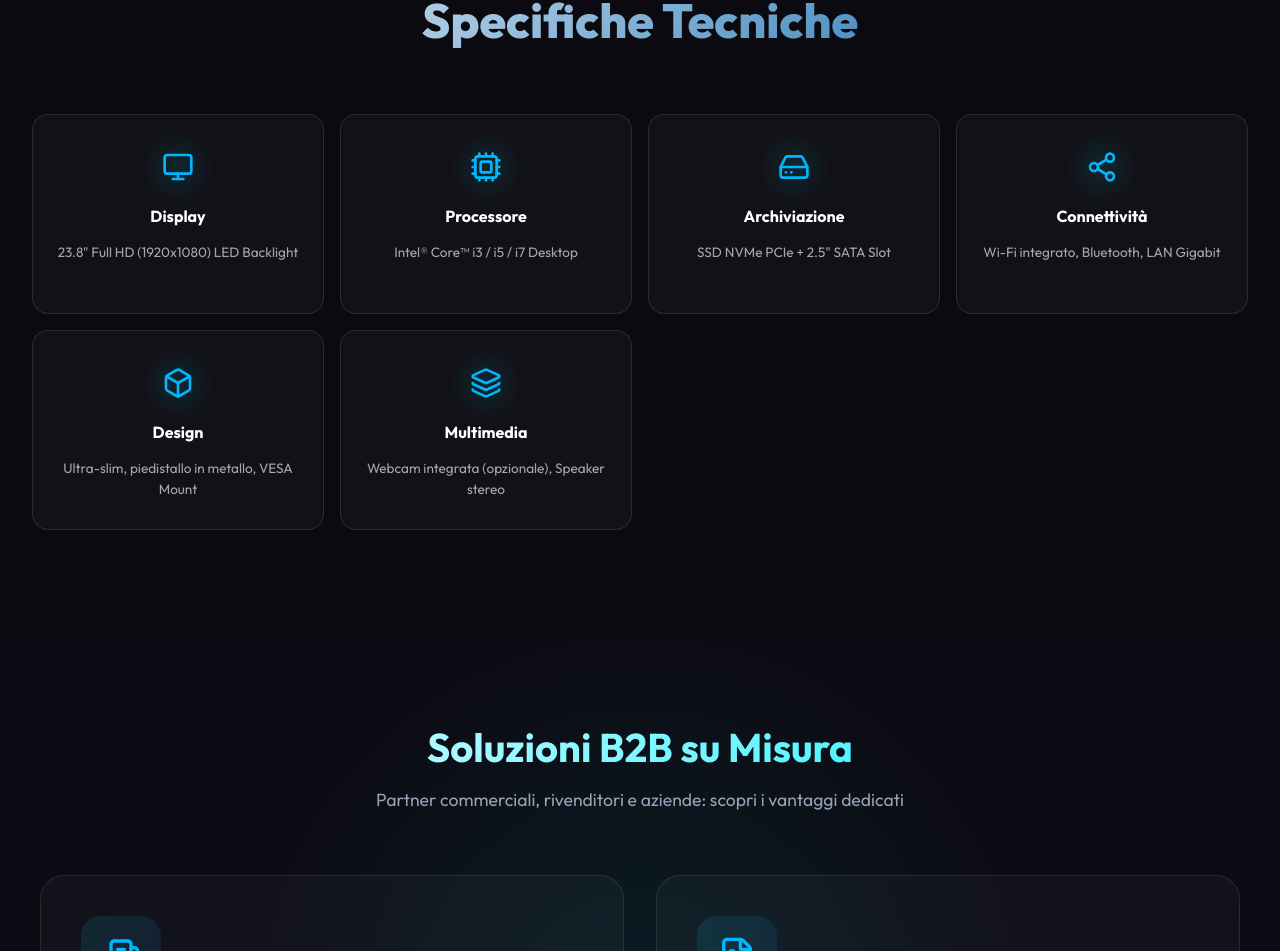
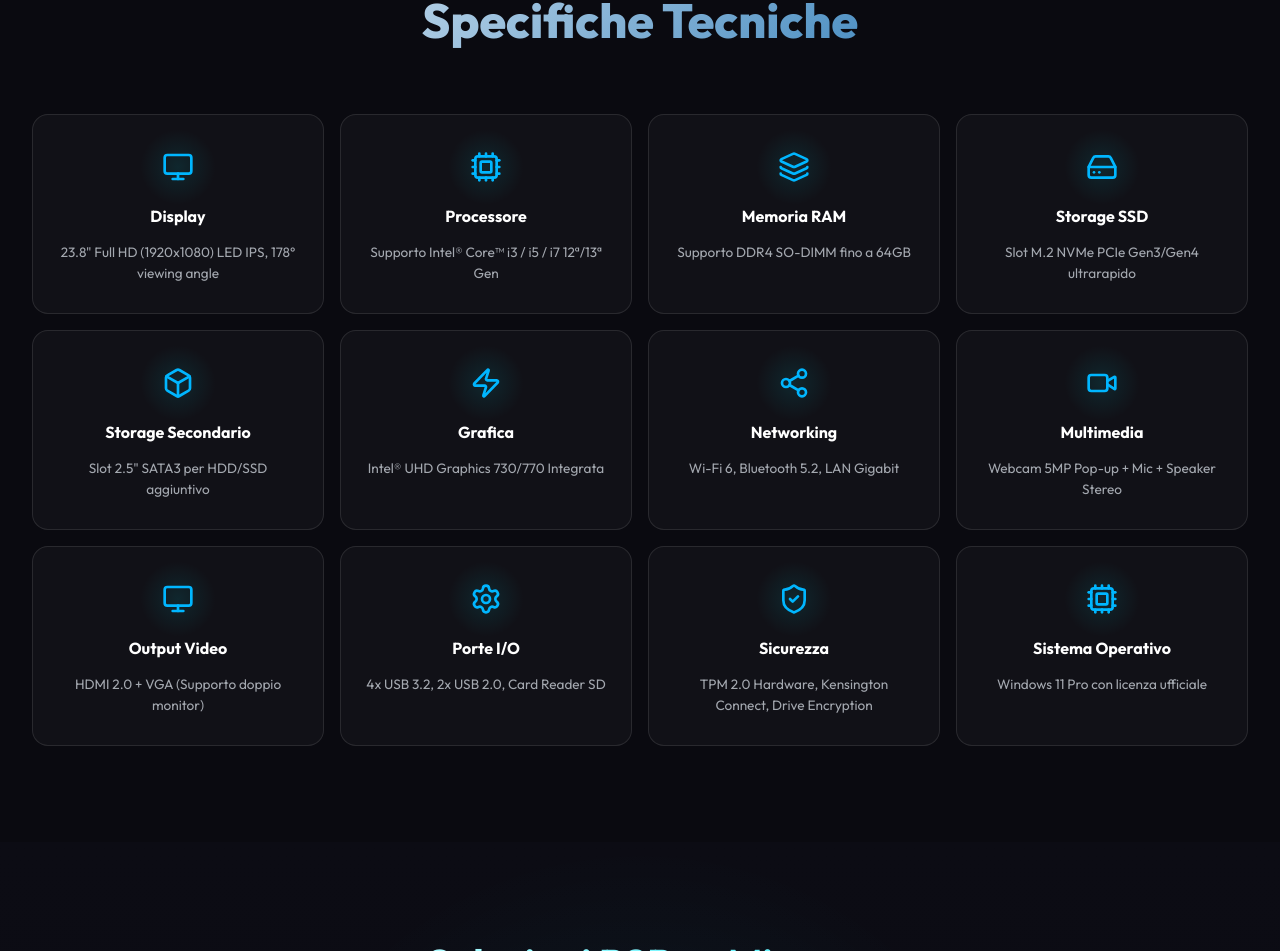
Before and after one commit to Wrd12IG/winblu, a Next.js app: page /linea-evision-standard in a window 1280 px wide. Shown: the part 962-1913 px from the top of the page. Built offline with nearby package versions, Linux system fonts and the light colour scheme.

Commit message:
fix(evision): restore full 12 technical specifications for Standard and M-Touch models

```diff
--- a/src/app/linea-evision-standard/page.tsx
+++ b/src/app/linea-evision-standard/page.tsx
@@ -8,7 +8,7 @@
 import SpecsCards from "@/components/SpecsCards";
 import B2BCTASection from "@/components/B2BCTASection";
 import { motion } from 'framer-motion';
-import { Monitor, Cpu, Box, Zap, Share2, Layers, HardDrive } from 'lucide-react';
+import { Monitor, Cpu, Box, Zap, Share2, Layers, HardDrive, Video, Settings, ShieldCheck } from 'lucide-react';
 
 const GridBackground = () => (
     <div className={styles.gridBg} />
@@ -64,7 +64,7 @@
                 </div>
             </section>
 
-            {/* Specs Cards Section - Using placeholder/general specs as user provided limited text */}
+            {/* Specs Cards Section - Full 12 Specs */}
             <section style={{ padding: '6rem 2rem', background: 'rgba(0,0,0,0.2)' }}>
                 <div style={{ maxWidth: '1600px', margin: '0 auto' }}>
                     <motion.h2
@@ -85,12 +85,18 @@
                         Specifiche Tecniche
                     </motion.h2>
                     <SpecsCards specs={[
-                        { id: 'display', title: 'Display', description: '23.8" Full HD (1920x1080) LED Backlight', icon: <Monitor size={24} /> },
-                        { id: 'cpu', title: 'Processore', description: 'Intel® Core™ i3 / i5 / i7 Desktop', icon: <Cpu size={24} /> },
-                        { id: 'storage', title: 'Archiviazione', description: 'SSD NVMe PCIe + 2.5" SATA Slot', icon: <HardDrive size={24} /> },
-                        { id: 'connectivity', title: 'Connettività', description: 'Wi-Fi integrato, Bluetooth, LAN Gigabit', icon: <Share2 size={24} /> },
-                        { id: 'design', title: 'Design', description: 'Ultra-slim, piedistallo in metallo, VESA Mount', icon: <Box size={24} /> },
-                        { id: 'multimedia', title: 'Multimedia', description: 'Webcam integrata (opzionale), Speaker stereo', icon: <Layers size={24} /> },
+                        { id: 'display', title: 'Display', description: '23.8" Full HD (1920x1080) LED IPS, 178° viewing angle', icon: <Monitor size={24} /> },
+                        { id: 'cpu', title: 'Processore', description: 'Supporto Intel® Core™ i3 / i5 / i7 12ª/13ª Gen', icon: <Cpu size={24} /> },
+                        { id: 'ram', title: 'Memoria RAM', description: 'Supporto DDR4 SO-DIMM fino a 64GB', icon: <Layers size={24} /> },
+                        { id: 'ssd', title: 'Storage SSD', description: 'Slot M.2 NVMe PCIe Gen3/Gen4 ultrarapido', icon: <HardDrive size={24} /> },
+                        { id: 'hdd', title: 'Storage Secondario', description: 'Slot 2.5" SATA3 per HDD/SSD aggiuntivo', icon: <Box size={24} /> },
+                        { id: 'graphics', title: 'Grafica', description: 'Intel® UHD Graphics 730/770 Integrata', icon: <Zap size={24} /> },
+                        { id: 'connectivity', title: 'Networking', description: 'Wi-Fi 6, Bluetooth 5.2, LAN Gigabit', icon: <Share2 size={24} /> },
+                        { id: 'webcam', title: 'Multimedia', description: 'Webcam 5MP Pop-up + Mic + Speaker Stereo', icon: <Video size={24} /> },
+                        { id: 'ports', title: 'Output Video', description: 'HDMI 2.0 + VGA (Supporto doppio monitor)', icon: <Monitor size={24} /> },
+                        { id: 'io', title: 'Porte I/O', description: '4x USB 3.2, 2x USB 2.0, Card Reader SD', icon: <Settings size={24} /> },
+                        { id: 'security', title: 'Sicurezza', description: 'TPM 2.0 Hardware, Kensington Connect, Drive Encryption', icon: <ShieldCheck size={24} /> },
+                        { id: 'os', title: 'Sistema Operativo', description: 'Windows 11 Pro con licenza ufficiale', icon: <Cpu size={24} /> },
                     ]} />
                 </div>
             </section>
```
Also changed, not shown: src/app/linea-evision-m-touch/page.tsx (+14 -8 lines).
